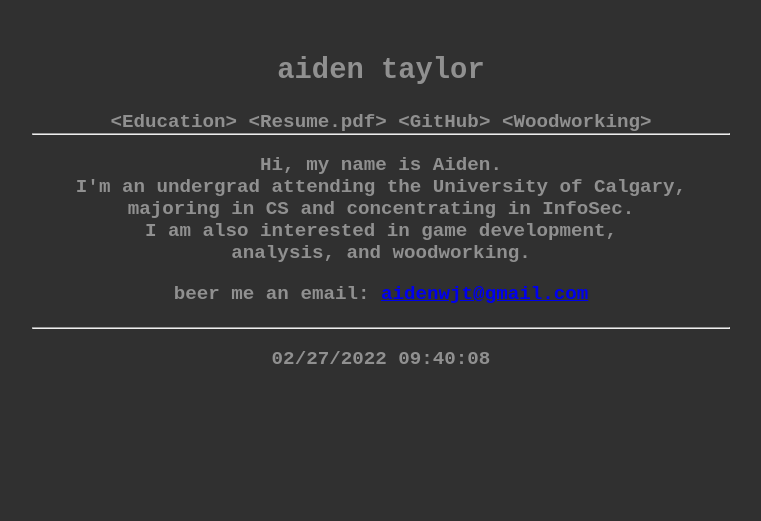
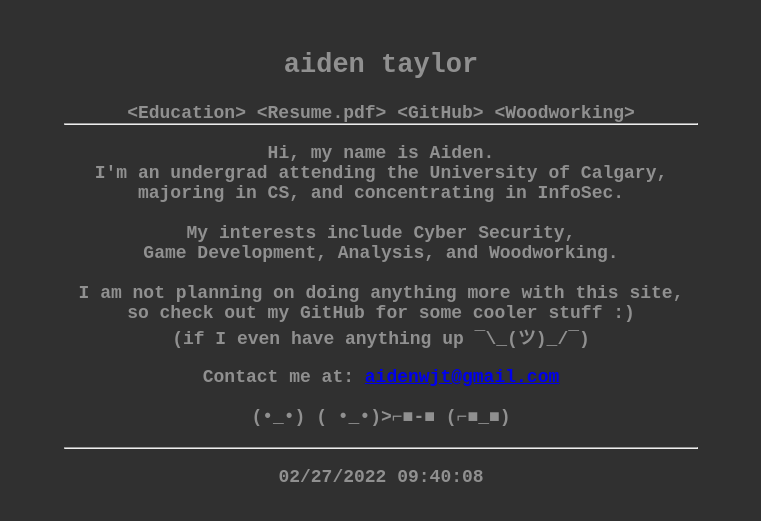
Before and after one commit to Aidenwjt/aidenwjt, a PHP site: page / in a window 1280 px wide. Shown: the top 521 px of the page, without its empty margins (259-1020 px from the left). Run offline with PHP 8.4, Linux system fonts and the light colour scheme.

```diff
--- a/index.html
+++ b/index.html
@@ -14,13 +14,17 @@
             <a class="nav-link" href="https://github.com/Aidenwjt"> &ltGitHub&gt</a>
             <a class="nav-link" href="cool-stuff/woodworking.html"> &ltWoodworking&gt</a>
             <hr>
-            <p>Hi, my name is Aiden.<br>
-               I'm an undergrad attending the University of Calgary,<br>
-               majoring in CS and concentrating in InfoSec.<br>
-               I am also interested in game development,<br>
-               analysis, and woodworking.
+            <p>Hi, my name is Aiden. <br>
+               I'm an undergrad attending the University of Calgary, <br>
+               majoring in CS, and concentrating in InfoSec. <br><br>
+               My interests include Cyber Security, <br>
+               Game Development, Analysis, and Woodworking. <br><br>
+               I am not planning on doing anything more with this site, <br>
+               so check out my GitHub for some cooler stuff :) <br>
+               (if I even have anything up ¯\_(ツ)_/¯)<br>
             </p>
-            beer me an email: <a href="mailto:aidenwjt@gmail.com">aidenwjt@gmail.com</a><br><br>
+            Contact me at: <a href="mailto:aidenwjt@gmail.com">aidenwjt@gmail.com</a><br><br>
+            (•_•) ( •_•)>⌐■-■ (⌐■_■) <br><br>
             <hr>
             <p id="date"></p>
         </div>
--- a/main.css
+++ b/main.css
@@ -2,19 +2,16 @@ body {
     background-color: #303030;
     color: #909090;
     font-family: 'Courier New', Courier, monospace;
-    font-size: larger;
+    font-size: large;
     font-weight: bolder;
     text-decoration: none;
 }
-
 hr {
-    width: 55%;
+    width: 50%;
     margin:0 auto;
 }
-
-.opinion {
-    padding: 200px 0;
-    text-align: center;
+ul li {
+    padding: 3px 0px;
 }
 .container {
     text-align: center;
```
Also changed, not shown: cool-stuff/education.html (+52 -0 lines), cool-stuff/woodworking.html (+13 -0 lines), 1 other file.
